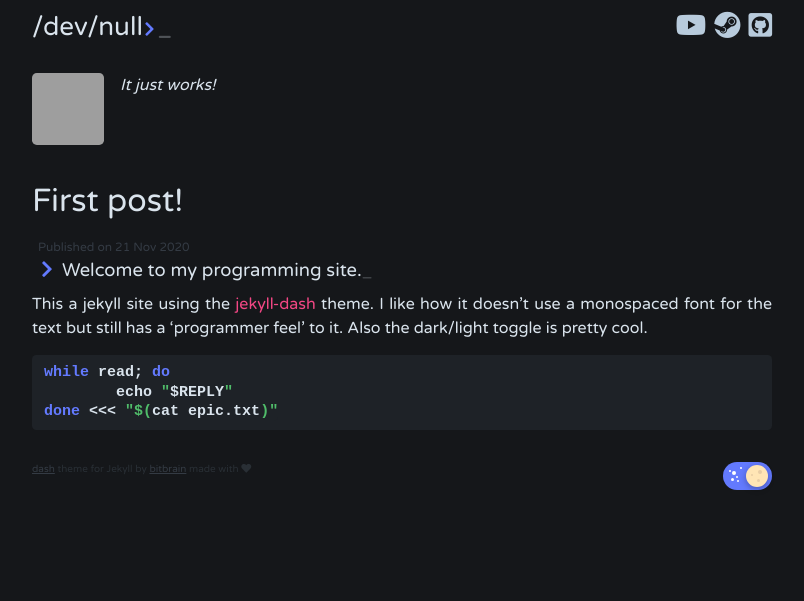
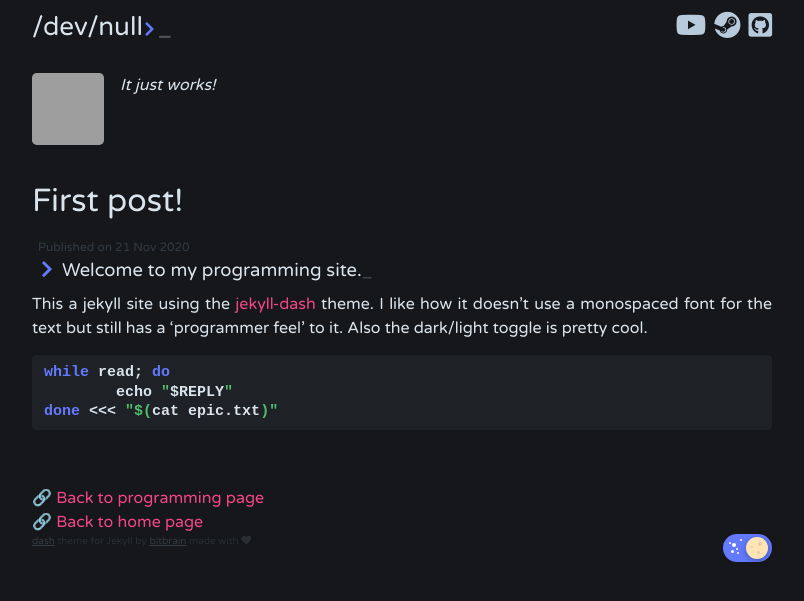
Before and after one commit to npc-strider/code, a Jekyll site: the page built from _posts/2020-11-21-first-post.md, in a window 1280 px wide, cut to the strip 0-601 px from the top of the page. Shown: the whole strip, without its empty margins (238-1042 px from the left). Built offline with Jekyll 4.4.1, drawn with Linux system fonts in a browser that asks for light colours; grey boxes are pictures that could not be loaded.

Commit message:
Font fix attempt and home links

```diff
--- a/_layouts/home.html
+++ b/_layouts/home.html
@@ -41,3 +41,6 @@ layout: default
 {% else %}
 <h2>no posts yet.</h2>
 {% endif %}
+
+<br>
+<a class="link" style="left:1%; bottom: 1%;" href="https://npc-strider.github.io">🔗 Back to home page</a>
--- a/_layouts/post.html
+++ b/_layouts/post.html
@@ -65,3 +65,7 @@ layout: default
   document.getElementById('animated-post-description').style.display = 'initial';
   typeWriter();
 </script>
+
+<br>
+<a class="link" style="left:1%; bottom: 1%;" href="https://npc-strider.github.io/code">🔗 Back to programming page</a><br>
+<a class="link" style="left:1%; bottom: 1%;" href="https://npc-strider.github.io">🔗 Back to home page</a>
--- a/_sass/dash/_fonts.scss
+++ b/_sass/dash/_fonts.scss
@@ -12,5 +12,5 @@
 }
 
 
-@include font('Varela Round', '/assets/fonts/VarelaRound-Regular');
-@include font('Roboto Mono', '/assets/fonts/RobotoMono-Medium');
+@include font('Varela Round', '../../assets/fonts/VarelaRound-Regular');
+@include font('Roboto Mono', '../../assets/fonts/RobotoMono-Medium');
```
